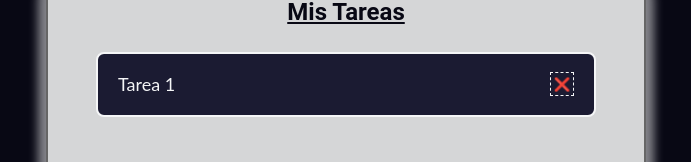
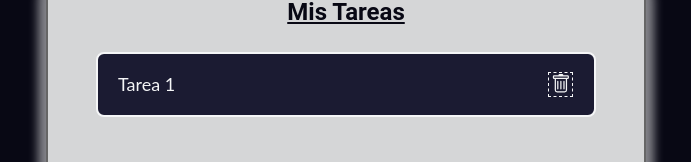
Before and after one commit to davorpa/freecodecamp-todo-list-react-app, a React (Create React App) app: page / in a window 1280 px wide. Shown: the part 129-291 px from the top of the page, without its empty margins (294-985 px from the left). Built offline with nearby package versions, Linux system fonts and the light colour scheme.

Commit message:
chore: use `react-icons` component library

```diff
--- a/src/components/Task.css
+++ b/src/components/Task.css
@@ -28,17 +28,17 @@
 
 .task > .task-actions {
   max-width: 5rem;
-  margin: 0.25rem;
+  margin: 0.3rem;
   display: flex;
   flex-wrap: wrap;
   align-items: center;
   justify-content: flex-end;
-  gap: 0.25rem;
+  gap: 0.3rem;
 }
 
 .task-actions > .btn {
-  width: 1.5rem;
-  height: 1.5rem;
+  width: 1.6rem;
+  height: 1.6rem;
   cursor: pointer;
   display: flex;
   flex-wrap: wrap;
@@ -47,4 +47,11 @@
   border: 1px dashed #f5f6f7;
   background-color: transparent;
   color: #f5f6f7;
+  font-size: 1rem;
+  padding: 0.12rem;
 }
+
+.task-actions > .btn .react-icons {
+  height: 100%;
+  width: auto;
+}
--- a/src/components/Task.jsx
+++ b/src/components/Task.jsx
@@ -1,7 +1,12 @@
 import React from "react";
 import "./Task.css";
+import { BsTrash } from "react-icons/bs";
 
-function Task({ className, text, completed }) {
+function Task({
+    /** @type string */ className,
+    /** @type string */ text,
+    /** @type boolean */ completed,
+}) {
     let cssClass = "task";
     className && (cssClass += " " + className);
     completed && (cssClass += " completed");
@@ -9,7 +14,9 @@ function Task({ className, text, completed }) {
         <div className={cssClass}>
             <div className="task-text">{text}</div>
             <div className="task-actions">
-                <button className="btn">❌</button>
+                <button className="btn" aria-label="Delete">
+                    <BsTrash />
+                </button>
             </div>
         </div>
     );
```
